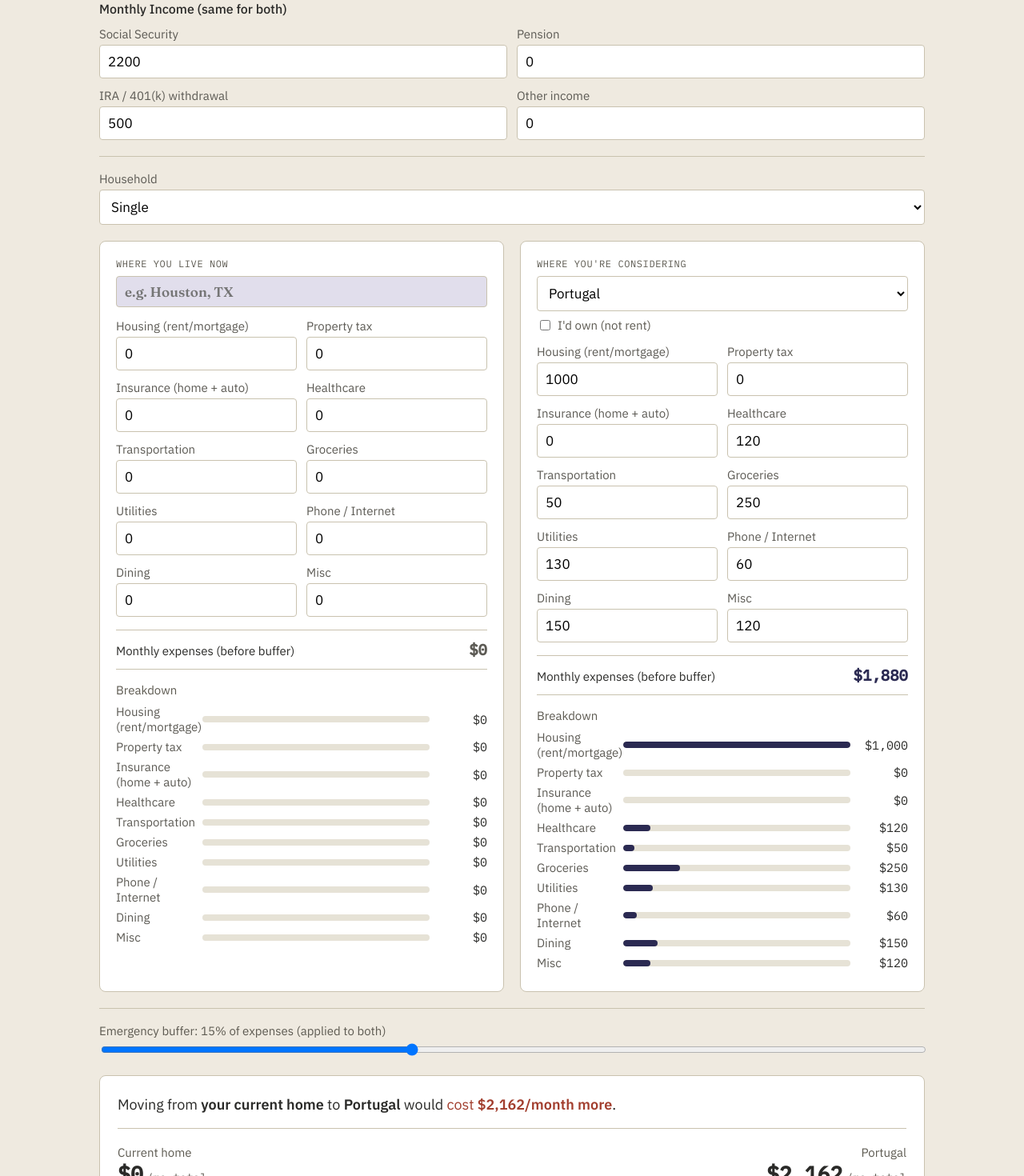
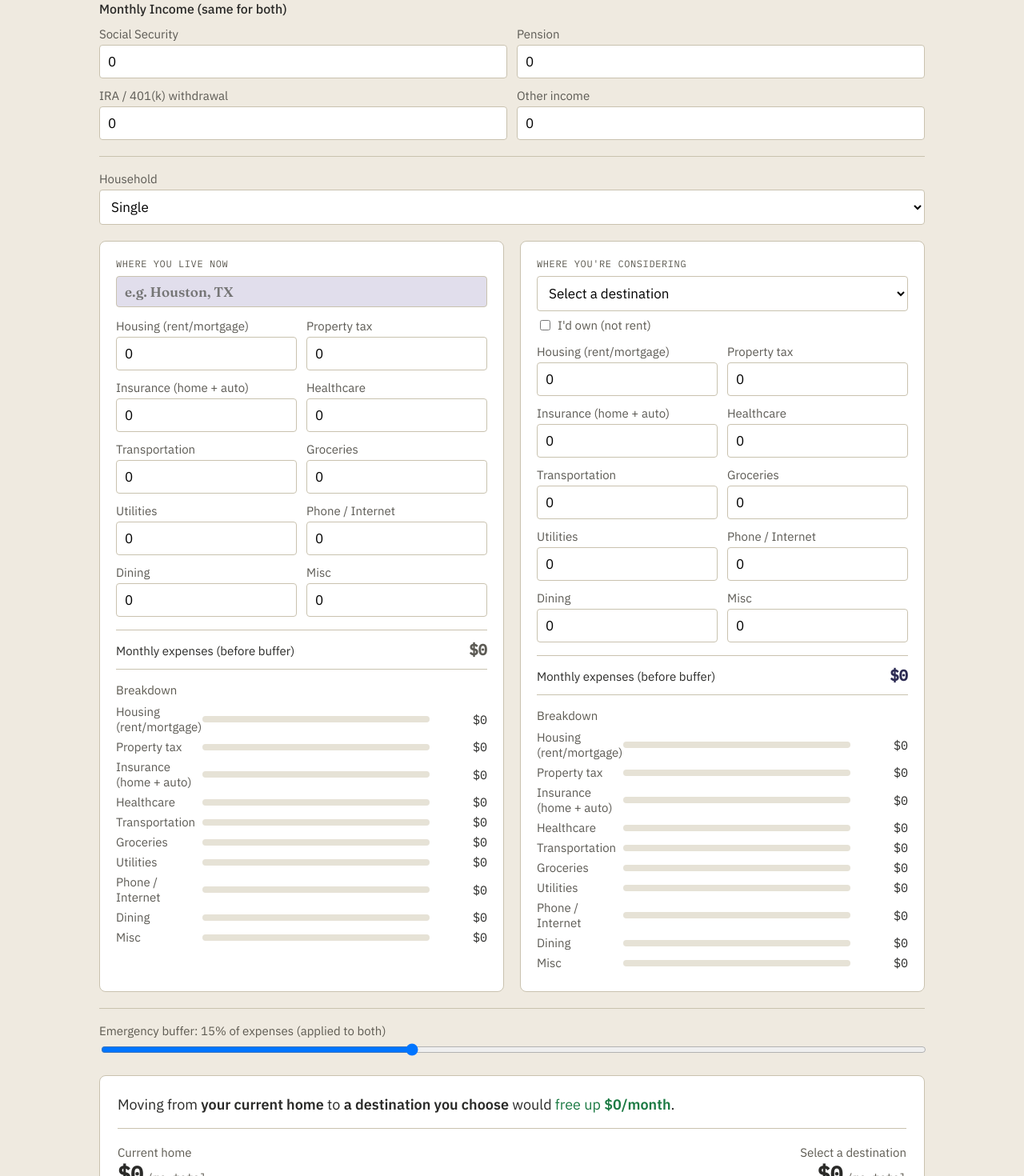
Before and after one commit to lscates1-tech/retirement-navigator, a Next.js app: page /calculator in a window 1280 px wide. Shown: the part 260-1730 px from the top of the page at 80% size. Built offline with nearby package versions, Linux system fonts and the light colour scheme.

Commit message:
Zero out income defaults and start destination dropdown blank instead of auto-selecting first country

```diff
--- a/app/calculator/CalculatorClient.js
+++ b/app/calculator/CalculatorClient.js
@@ -127,15 +127,14 @@ export default function CalculatorClient({ countryDefaults, stateDefaults, dataS
   const STATE_NAMES = useMemo(() => Object.keys(stateDefaults), [stateDefaults]);
 
   // A destination passed in via ?destination= (e.g. from a TaxStrategyCard CTA)
-  // wins over the default first-country pick, but only if it's a real,
-  // known destination -- an unrecognized or missing value just falls through
-  // to the existing default silently.
-  const fallbackDestination = COUNTRY_NAMES[0] || STATE_NAMES[0];
+  // pre-selects that destination. Otherwise the panel starts with no
+  // destination chosen at all -- an empty dropdown and blank expenses --
+  // rather than silently defaulting to the first country alphabetically.
   const startingDestination =
-    initialDestination && ALL_DEFAULTS[initialDestination] ? initialDestination : fallbackDestination;
+    initialDestination && ALL_DEFAULTS[initialDestination] ? initialDestination : '';
 
   const [household, setHousehold] = useState(1);
-  const [income, setIncome] = useState({ ss: 2200, pension: 0, ira: 500, other: 0 });
+  const [income, setIncome] = useState({ ss: 0, pension: 0, ira: 0, other: 0 });
   const [bufferPct, setBufferPct] = useState(15);
 
   // Panel A -- "Where you live now." Not one of the site's tracked
@@ -150,7 +149,7 @@ export default function CalculatorClient({ countryDefaults, stateDefaults, dataS
   const [destination, setDestination] = useState(startingDestination);
   const [own, setOwn] = useState(false);
   const [targetExpenses, setTargetExpenses] = useState(() =>
-    applyHousehold(ALL_DEFAULTS[startingDestination], 1, false)
+    startingDestination ? applyHousehold(ALL_DEFAULTS[startingDestination], 1, false) : { ...BLANK_EXPENSES }
   );
 
   function pickManual(prev) {
@@ -163,6 +162,7 @@ export default function CalculatorClient({ countryDefaults, stateDefaults, dataS
   }
   function handleHouseholdChange(h) {
     setHousehold(h);
+    if (!destination) return;
     setTargetExpenses((prev) => ({ ...applyHousehold(ALL_DEFAULTS[destination], h, own), ...pickManual(prev) }));
   }
   // Tax Impact -- income, net worth, and regional tax zone for the destination
@@ -182,11 +182,16 @@ export default function CalculatorClient({ countryDefaults, stateDefaults, dataS
 
   function handleDestinationChange(name) {
     setDestination(name);
+    if (!name) {
+      setTargetExpenses({ ...BLANK_EXPENSES });
+      return;
+    }
     setTargetExpenses((prev) => ({ ...applyHousehold(ALL_DEFAULTS[name], household, own), ...pickManual(prev) }));
     setTaxRegion(defaultZoneFor(name));
   }
   function handleOwnChange(o) {
     setOwn(o);
+    if (!destination) return;
     setTargetExpenses((prev) => ({ ...applyHousehold(ALL_DEFAULTS[destination], household, o), ...pickManual(prev) }));
   }
   function updateCurrentExpense(key, value) {
@@ -340,6 +345,7 @@ export default function CalculatorClient({ countryDefaults, stateDefaults, dataS
                   value={destination}
                   onChange={(e) => handleDestinationChange(e.target.value)}
                 >
+                  <option value="">Select a destination</option>
                   <optgroup label="Countries">
                     {COUNTRY_NAMES.map((n) => (
                       <option key={n} value={n}>{n}</option>
@@ -477,7 +483,8 @@ export default function CalculatorClient({ countryDefaults, stateDefaults, dataS
 
         <div className={styles.results}>
           <div className={styles.compareHeadline}>
-            Moving from <strong>{currentLabel || 'your current home'}</strong> to <strong>{destination}</strong> would{' '}
+            Moving from <strong>{currentLabel || 'your current home'}</strong> to{' '}
+            <strong>{destination || 'a destination you choose'}</strong> would{' '}
             {monthlyDiff >= 0 ? (
               <span style={{ color: '#1B7A43' }}>free up <strong>${monthlyDiff.toLocaleString()}/month</strong></span>
             ) : (
@@ -493,14 +500,14 @@ export default function CalculatorClient({ countryDefaults, stateDefaults, dataS
               <div style={{ fontSize: 15, fontWeight: 600, color: currentRating.color }}>{currentRating.label}</div>
             </div>
             <div style={{ textAlign: 'right' }}>
-              <div className={styles.resultLabel}>{destination}</div>
+              <div className={styles.resultLabel}>{destination || 'Select a destination'}</div>
               <div className={styles.resultValue}>${targetTotalOut.toLocaleString()}<span className={styles.resultSuffix}>/mo total</span></div>
               <div style={{ fontSize: 15, fontWeight: 600, color: targetRating.color }}>{targetRating.label}</div>
             </div>
           </div>
 
           <p className={styles.explainer}>
-            <strong>{destination}:</strong> {targetRating.explain}
+            <strong>{destination || 'Your destination'}:</strong> {targetRating.explain}
           </p>
           <p className={styles.explainer}>
             <strong>{currentLabel || 'Current home'}:</strong> {currentRating.explain}
```
